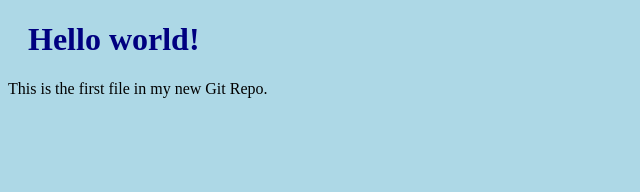
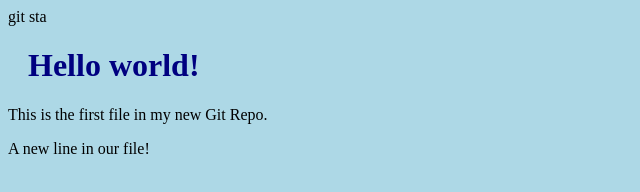
Before and after one commit to dvkdesign/hello-world, a plain HTML site: page index.html in a window 1280 px wide. Shown: the whole page, without its empty margins (0-640 px from the left). Drawn offline with Linux system fonts and the light colour scheme.

Commit message:
Updates index.html with a new line

```diff
--- a/index.html
+++ b/index.html
@@ -2,12 +2,13 @@
 <html>
 <head>
 <title>Hello World!</title>
-<link rel="stylesheet" href="bluestyle.css">
+<link rel="stylesheet" href="bluestyle.css">git sta
 </head>
 <body>
 
 <h1>Hello world!</h1>
 <p>This is the first file in my new Git Repo.</p>
+<p>A new line in our file!</p>
 
 </body>
 </html>
```
